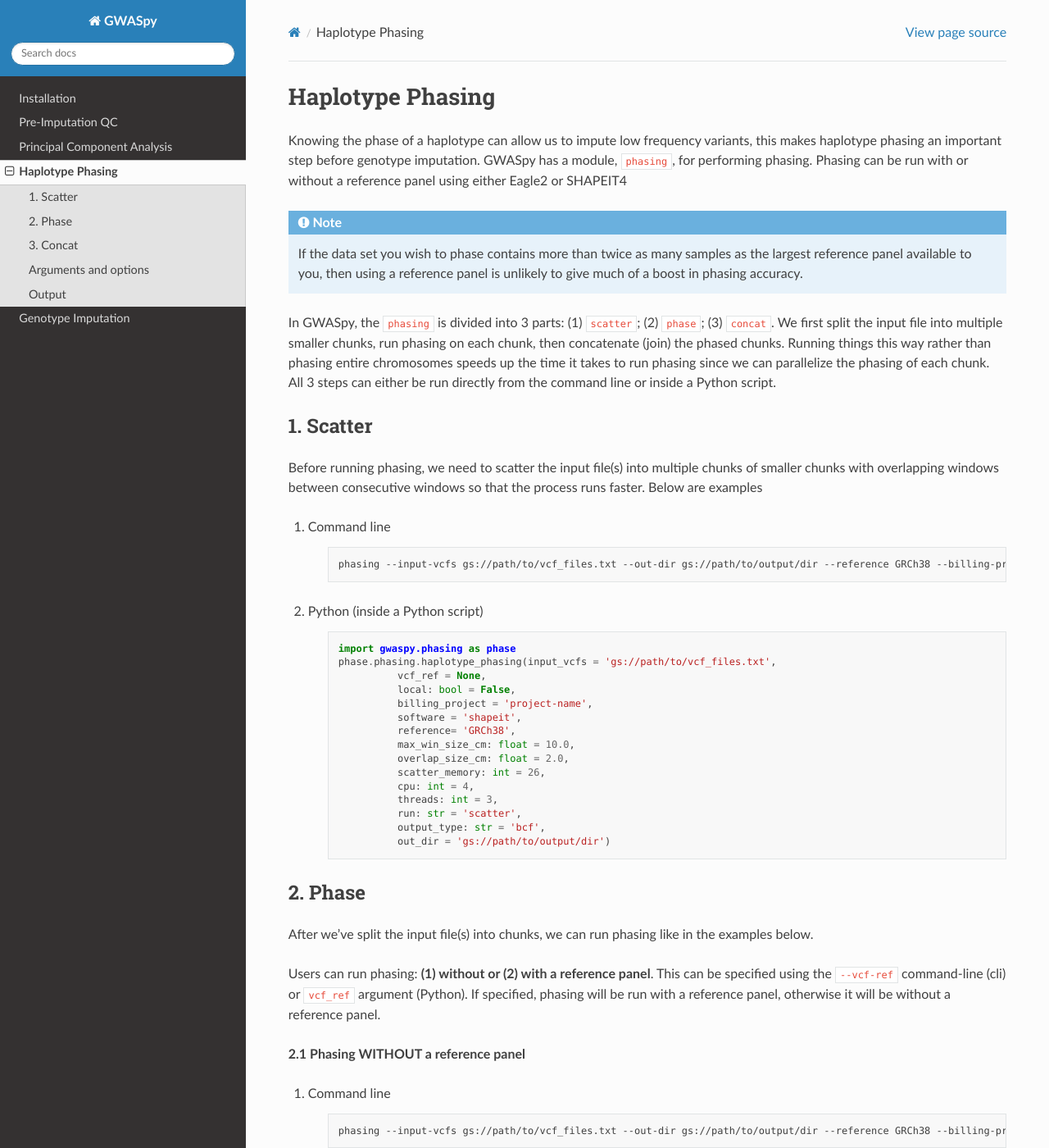
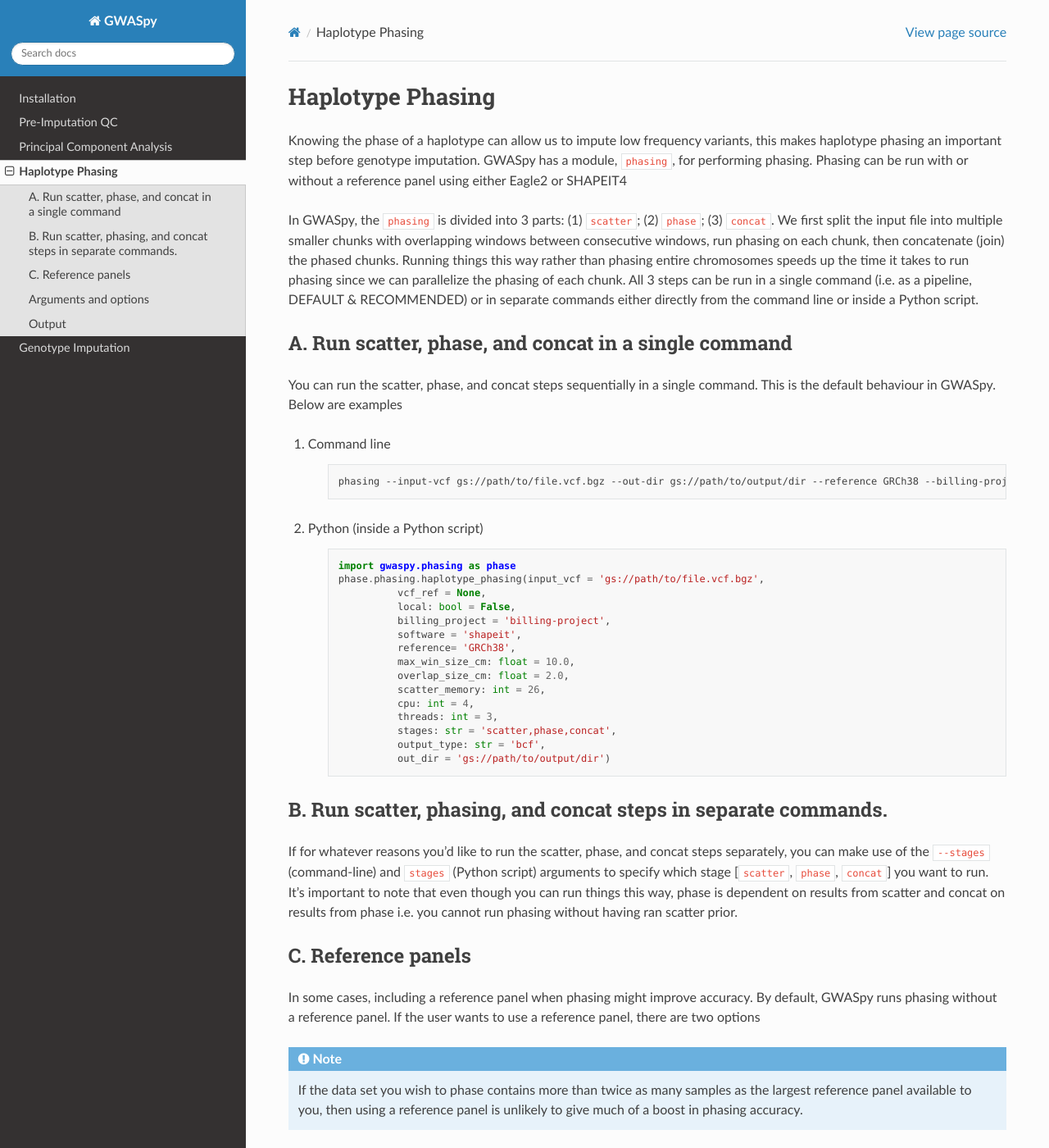
Before and after one commit to atgu/GWASpy, a Sphinx documentation site: the page built from docs/phasing.rst, in a window 1280 px wide and 1400 px high. Shown: the whole window at 82% size. Built offline with Sphinx 7.4.7 and the Read the Docs theme 2.0.0, drawn with Linux system fonts in a browser that asks for light colours; some of the changed text lies outside the part shown.

Commit message:
update phasing docs

```diff
--- a/docs/phasing.rst
+++ b/docs/phasing.rst
@@ -8,36 +8,33 @@
 important step before genotype imputation. GWASpy has a module, :code:`phasing`, for performing phasing. Phasing can
 be run with or without a reference panel using either Eagle2 or SHAPEIT4
 
-.. note::
-    If the data set you wish to phase contains more than twice as many samples as the largest reference panel
-    available to you, then using a reference panel is unlikely to give much of a boost in phasing accuracy.
+In GWASpy, the :code:`phasing` is divided into 3 parts: (1) :code:`scatter`; (2) :code:`phase`; (3) :code:`concat`. We
+first split the input file into multiple smaller chunks with overlapping windows between consecutive windows, run
+phasing on each chunk, then concatenate (join) the phased chunks. Running things this way rather than phasing entire
+chromosomes speeds up the time it takes to run phasing since we can parallelize the phasing of each chunk. All 3 steps
+can be run in a single command (i.e. as a pipeline, DEFAULT & RECOMMENDED) or in separate commands either directly from
+the command line or inside a Python script.
 
-In GWASpy, the :code:`phasing` is divided into 3 parts: (1) :code:`scatter`; (2) :code:`phase`; (3) :code:`concat`. We
-first split the input file into multiple smaller chunks, run phasing on each chunk, then concatenate (join) the phased
-chunks. Running things this way rather than phasing entire chromosomes speeds up the time it takes to run phasing since
-we can parallelize the phasing of each chunk. All 3 steps can either be run directly from the command line or inside a
-Python script.
-
-1. Scatter
-##########
-Before running phasing, we need to scatter the input file(s) into multiple chunks of smaller chunks with overlapping
-windows between consecutive windows so that the process runs faster. Below are examples
+A. Run scatter, phase, and concat in a single command
+########################################################
+You can run the scatter, phase, and concat steps sequentially in a single command. This is the default behaviour in
+GWASpy. Below are examples
 
 #. Command line
 
     .. code-block:: sh
 
-        phasing --input-vcfs gs://path/to/vcf_files.txt --out-dir gs://path/to/output/dir --reference GRCh38 --billing-project project-name --run scatter
+        phasing --input-vcf gs://path/to/file.vcf.bgz --out-dir gs://path/to/output/dir --reference GRCh38 --billing-project billing-project
 
 #. Python (inside a Python script)
 
     .. code-block:: python
 
             import gwaspy.phasing as phase
-            phase.phasing.haplotype_phasing(input_vcfs = 'gs://path/to/vcf_files.txt',
+            phase.phasing.haplotype_phasing(input_vcf = 'gs://path/to/file.vcf.bgz',
                       vcf_ref = None,
                       local: bool = False,
-                      billing_project = 'project-name',
+                      billing_project = 'billing-project',
                       software = 'shapeit',
                       reference= 'GRCh38',
                       max_win_size_cm: float = 10.0,
@@ -45,102 +42,45 @@
                       scatter_memory: int = 26,
                       cpu: int = 4,
                       threads: int = 3,
-                      run: str = 'scatter',
+                      stages: str = 'scatter,phase,concat',
                       output_type: str = 'bcf',
                       out_dir = 'gs://path/to/output/dir')
 
-2. Phase
-########
-After we've split the input file(s) into chunks, we can run phasing like in the examples below.
+B. Run scatter, phasing, and concat steps in separate commands.
+###############################################################
+If for whatever reasons you'd like to run the scatter, phase, and concat steps separately, you can make use of the
+:code:`--stages` (command-line) and :code:`stages` (Python script) arguments to specify which stage
+[:code:`scatter`, :code:`phase`, :code:`concat`] you want to run. It's important to note that even though you can run things this way, phase is dependent on results from scatter and concat on results
+from phase i.e. you cannot run phasing without having ran scatter prior.
 
-Users can run phasing: **(1) without or (2) with a reference panel**. This can be specified using the :code:`--vcf-ref` command-line (cli)
-or :code:`vcf_ref` argument (Python). If specified, phasing will be run with a reference panel,
-otherwise it will be without a reference panel.
+C. Reference panels
+####################
+In some cases, including a reference panel when phasing might improve accuracy. By default, GWASpy runs phasing without
+a reference panel. If the user wants to use a reference panel, there are two options
 
-**2.1 Phasing WITHOUT a reference panel**
+.. note::
+    If the data set you wish to phase contains more than twice as many samples as the largest reference panel
+    available to you, then using a reference panel is unlikely to give much of a boost in phasing accuracy.
 
-#. Command line
-
-    .. code-block:: sh
-
-        phasing --input-vcfs gs://path/to/vcf_files.txt --out-dir gs://path/to/output/dir --reference GRCh38 --billing-project project-name --run phase
-
-#. Python (inside a Python script)
-
-    .. code-block:: python
-
-            import gwaspy.phasing as phase
-            phase.phasing.haplotype_phasing(input_vcfs = 'gs://path/to/vcf_files.txt',
-                      vcf_ref = None,
-                      local: bool = False,
-                      billing_project = 'project-name',
-                      software = 'shapeit',
-                      reference= 'GRCh38',
-                      max_win_size_cm: float = 10.0,
-                      overlap_size_cm: float = 2.0,
-                      scatter_memory: int = 26,
-                      cpu: int = 4,
-                      threads: int = 3,
-                      run: str = 'phase',
-                      output_type: str = 'bcf',
-                      out_dir = 'gs://path/to/output/dir')
-
-**2.2 Phasing WITH a reference panel**
-Users can run phasing with a reference panel by specifying the :code:`--vcf-ref`
-command-line (cli) or :code:`vcf_ref` argument (Python). Users can use the following
-as a reference panel:
-
-2.2.1 HGDP+1KG dataset
+**C1.  HGDP+1KG dataset**
 
 .. code-block:: sh
 
-        phasing --input-vcfs gs://path/to/vcf_files.txt --out-dir gs://path/to/output/dir --reference GRCh38 --billing-project project-name --run phase --vcf-ref hgdp_1kg
+        phasing --input-vcf gs://path/to/file.vcf.bgz --out-dir gs://path/to/output/dir --reference GRCh38 --billing-project billing-project --vcf-ref hgdp_1kg
 
-2.2.2 Their own reference panel
+**C2. Own reference panel**
 
-Say you have your reference panel VCF/BCF files by chromosomes stored in gs://ref_panel/ALL.chr{1..22,X}.vcf,
+Say you have your reference panel files by chromosomes stored in gs://ref_panel/ALL.chr{1..22,X}.vcf,
 you would pass the path to :code:`--vcf-ref` as gs://ref_panel/ALL.chr\ **CNUMBER**\ .vcf,
 GWASpy uses **CNUMBER** as a placeholder for the chromosomes. Then you can run phasing as:
 
 .. code-block:: sh
 
-        phasing --input-vcfs gs://path/to/vcf_files.txt --out-dir gs://path/to/output/dir --reference GRCh38 --billing-project project-name --run phase --vcf-ref gs://ref_panel/ALL.chrCNUMBER.vcf
+        phasing --input-vcf gs://path/to/file.vcf.bgz --out-dir gs://path/to/output/dir --reference GRCh38 --billing-project project-name --vcf-ref gs://ref_panel/ALL.chrCNUMBER.vcf
 
 .. note::
     1. If you're using your own reference panel, make sure the files are bgzip compressed.
     2. Chromosome X reference file must be name X and not 23
-
-
-3. Concat
-#########
-After phasing has completed, you have to merge the overlapping chunks back together by chromosome. In GWASpy, bcftools
-concat is used with the :code:`--ligate` option to concatenate the chunks.
-
-#. Command line
-
-    .. code-block:: sh
-
-        phasing --input-vcfs gs://path/to/vcf_files.txt --out-dir gs://path/to/output/dir --reference GRCh38 --billing-project project-name --run phase
-
-#. Python (inside a Python script)
-
-    .. code-block:: python
-
-            import gwaspy.phasing as phase
-            phase.phasing.haplotype_phasing(input_vcfs = 'gs://path/to/vcf_files.txt',
-                      vcf_ref = None,
-                      local: bool = False,
-                      billing_project = 'project-name',
-                      software = 'shapeit',
-                      reference= 'GRCh38',
-                      max_win_size_cm: float = 10.0,
-                      overlap_size_cm: float = 2.0,
-                      scatter_memory: int = 26,
-                      cpu: int = 4,
-                      threads: int = 3,
-                      run: str = 'phase',
-                      output_type: str = 'bcf',
-                      out_dir = 'gs://path/to/output/dir')
 
 Arguments and options
 #####################
@@ -151,8 +91,8 @@
 
    * - Argument
      - Description
-   * - :code:`--input-vcfs`
-     - Path to where text file containing VCF(s) for target genotypes paths is
+   * - :code:`--input-vcf`
+     - Path to where VCF file to be phased is
    * - :code:`--vcf-ref`
      - VCF file for reference haplotypes if phasing with a reference panel
    * - :code:`--local`
@@ -173,8 +113,8 @@
      - Memory to use for scattering input into chunks before phasing. [TO BE CHANGED]
    * - :code:`--threads`
      - Number of threads to use in phasing. Default is 3. [TO BE CHANGED]
-   * - :code:`--run`
-     - Process to run. Options: [:code:`scatter`, :code:`phase`, :code:`concat`]. Default is :code:`scatter`
+   * - :code:`--stages`
+     - Process(es) to run. Default is :code:`scatter,phase,concat`
    * - :code:`--out-type`
      - Output type. Options: [:code:`bcf`, :code:`vcf`]. Default is :code:`bcf` [HIGHLY RECOMMENDED SINCE BCFs ARE GENERALLY FASTER TO WORK WITH AND TAKE UP LESS SPACE]
    * - :code:`--out-dir`
```
Also changed, not shown: 7 other files.
